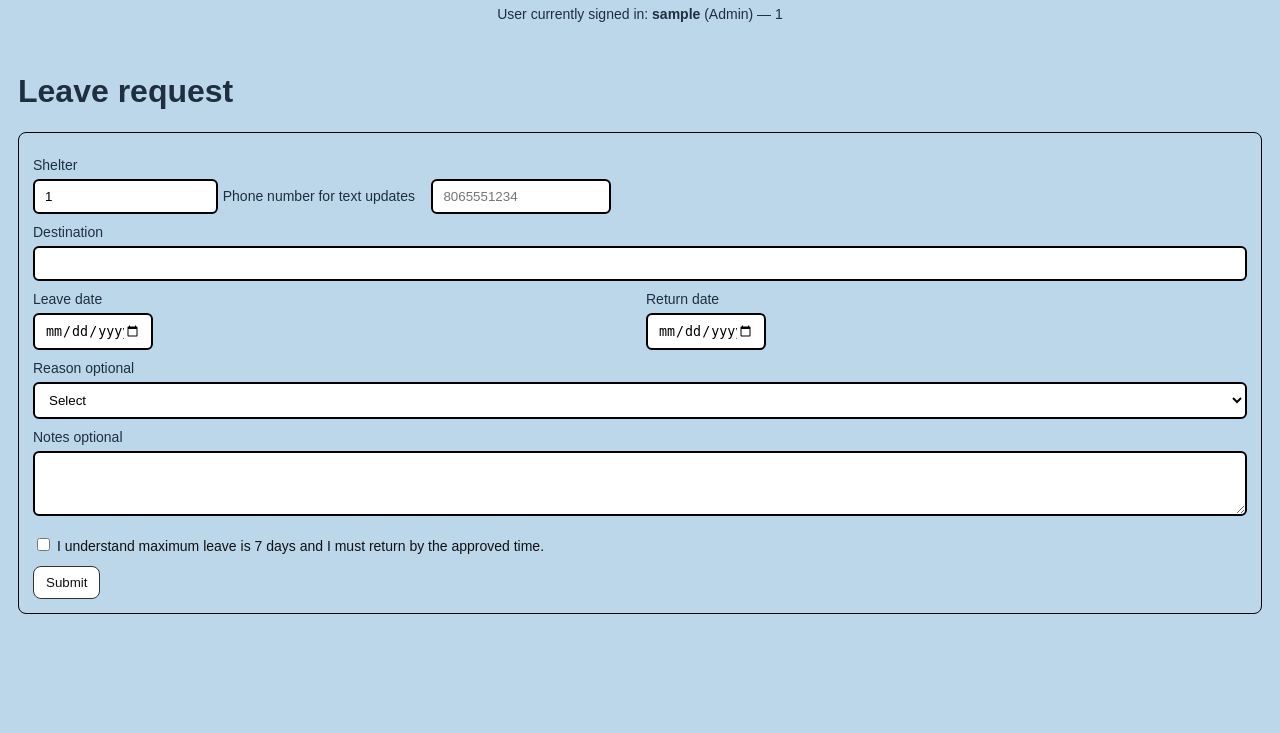
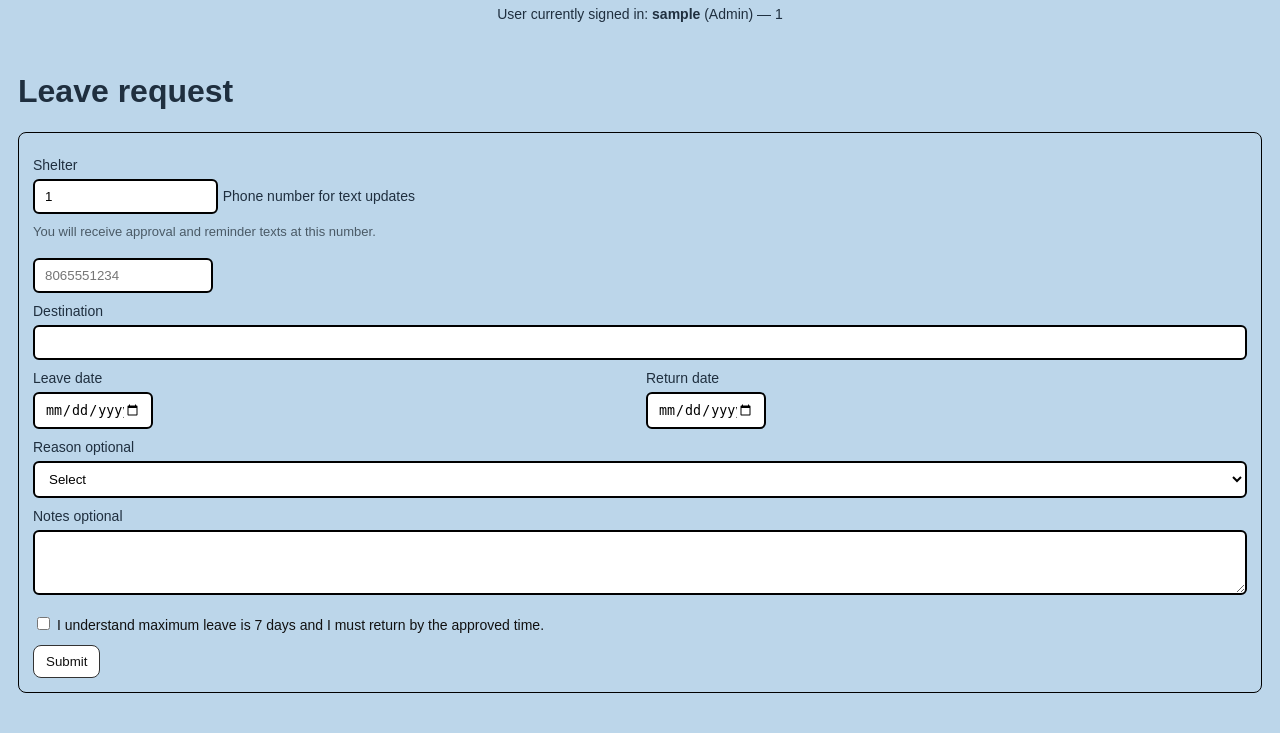
Before and after one commit to Jack409M/shelter-kiosk, a Flask app: page /leave in a window 1280 px wide. Shown: the part 167-900 px from the top of the page. Run offline with Flask 3, Linux system fonts and the light colour scheme; the visitor is signed in with stand-in values (Sample User, id 1); data that the repository does not hold is empty; some libraries are stand-ins or nearby versions.

Commit message:
Update resident_leave.html

```diff
--- a/templates/resident_leave.html
+++ b/templates/resident_leave.html
@@ -8,6 +8,7 @@
 <input id="shelter" name="shelter" value="{{ shelter }}" readonly class="shelter-box">
 
   <label for="resident_phone">Phone number for text updates</label>
+  <p class="hint">You will receive approval and reminder texts at this number.</p>
   <input
     id="resident_phone"
     name="resident_phone"
```
